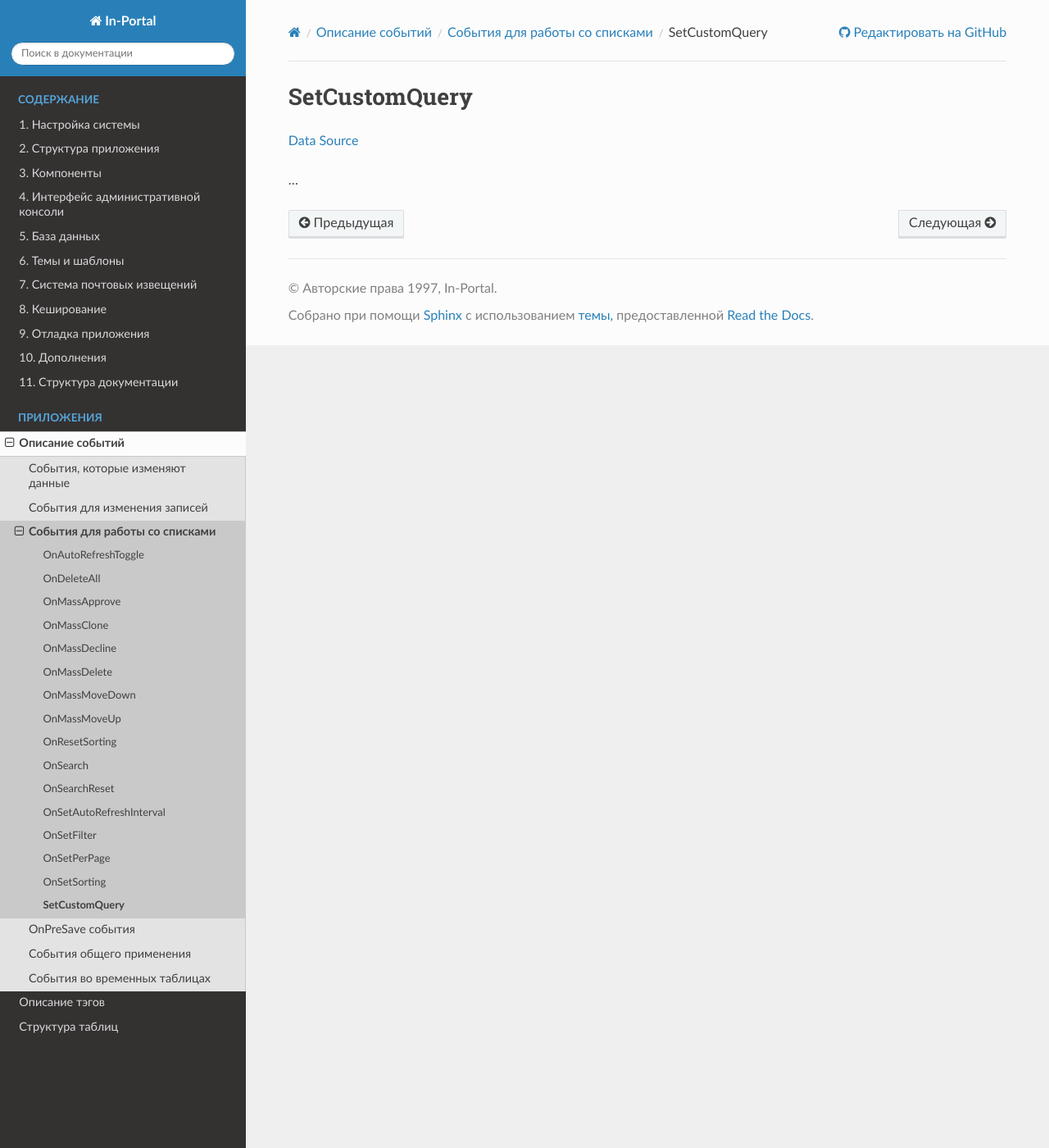
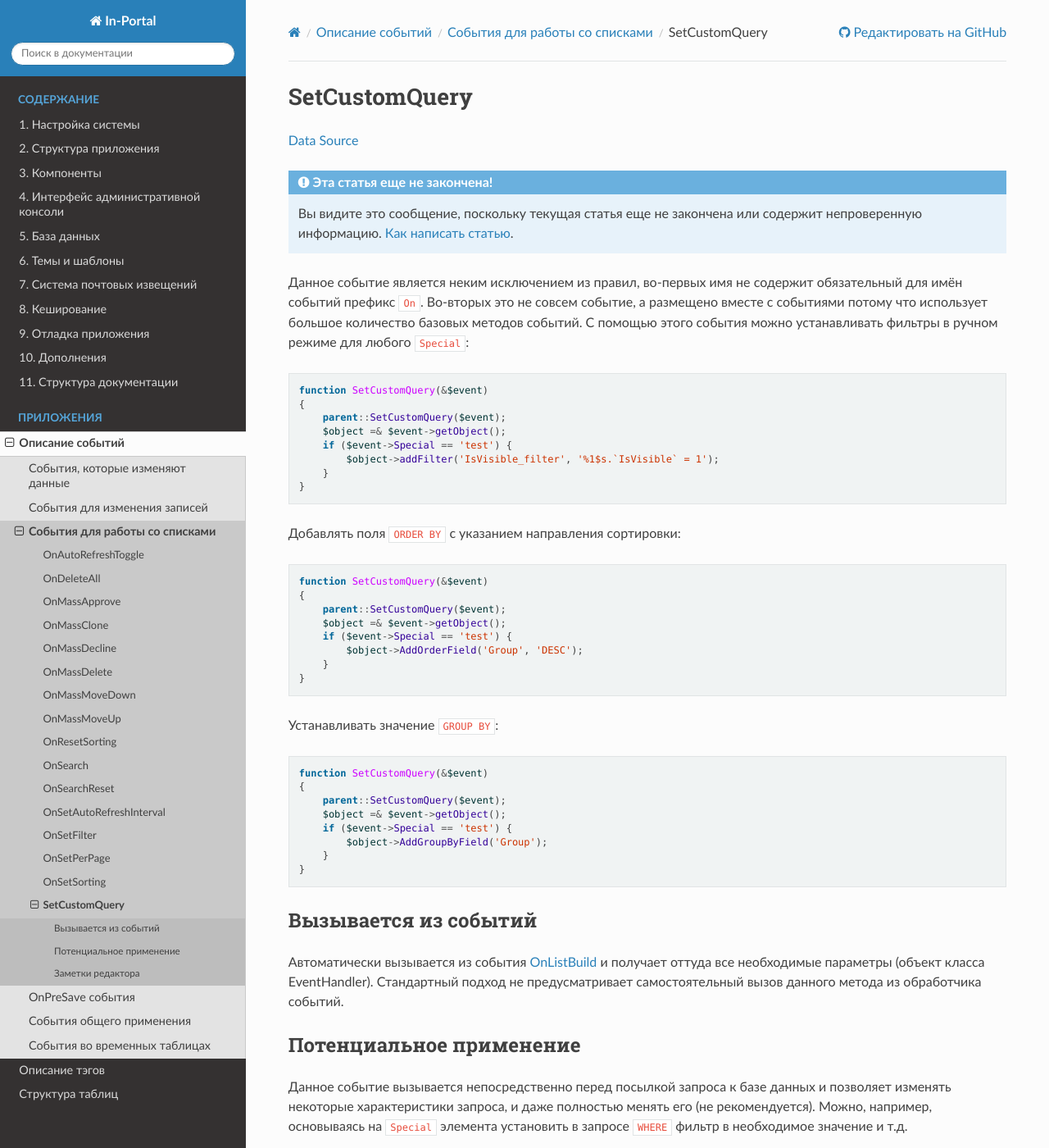
Before and after one commit to in-portal/guide-ru, a Sphinx documentation site: the page built from docs/events/lists/set_custom_query.rst, in a window 1280 px wide and 1400 px high. Shown: the whole window at 82% size. Built offline with Sphinx 7.4.7 and the Read the Docs theme 3.1.0, drawn with Linux system fonts in a browser that asks for light colours; some of the changed text lies outside the part shown.

Commit message:
Integrated "/events/lists/set_custom_query.rst"

```diff
--- a/docs/events/lists/set_custom_query.rst
+++ b/docs/events/lists/set_custom_query.rst
@@ -2,6 +2,73 @@ SetCustomQuery
 ==============
 `Data Source`_
 
-...
+.. include:: /includes/not_finished.rst
+
+Данное событие является неким исключением из правил, во-первых имя не содержит обязательный для имён событий
+префикс ``On``. Во-вторых это не совсем событие, а размещено вместе с событиями потому что использует большое
+количество базовых методов событий. С помощью этого события можно устанавливать фильтры в ручном режиме
+для любого ``Special``:
+
+.. code:: php
+
+       function SetCustomQuery(&$event)
+       {
+           parent::SetCustomQuery($event);
+           $object =& $event->getObject();
+           if ($event->Special == 'test') {
+               $object->addFilter('IsVisible_filter', '%1$s.`IsVisible` = 1');
+           }
+       }
+
+Добавлять поля ``ORDER BY`` с указанием направления сортировки:
+
+.. code:: php
+
+       function SetCustomQuery(&$event)
+       {
+           parent::SetCustomQuery($event);
+           $object =& $event->getObject();
+           if ($event->Special == 'test') {
+               $object->AddOrderField('Group', 'DESC');
+           }
+       }
+
+Устанавливать значение ``GROUP BY``:
+
+.. code:: php
+
+       function SetCustomQuery(&$event)
+       {
+           parent::SetCustomQuery($event);
+           $object =& $event->getObject();
+           if ($event->Special == 'test') {
+               $object->AddGroupByField('Group');
+           }
+       }
+
+Вызывается из событий
+---------------------
+
+Автоматически вызывается из события :doc:`/events/general/on_list_build` и получает оттуда все необходимые
+параметры (объект класса EventHandler). Стандартный подход не предусматривает самостоятельный вызов данного
+метода из обработчика событий.
+
+Потенциальное применение
+------------------------
+
+Данное событие вызывается непосредственно перед посылкой запроса к базе данных и позволяет изменять некоторые
+характеристики запроса, и даже полностью менять его (не рекомендуется). Можно, например, основываясь на ``Special``
+элемента установить в запросе ``WHERE`` фильтр в необходимое значение и т.д.
+
+Заметки редактора
+-----------------
+
++-------------------+--------------------------------------------------------------------------------------+
+| текст             | коррекция                                                                            |
++===================+======================================================================================+
+| Входные параметры | Данная глава написана не по правилам. Т.к. такого рода ошибку допускают 80% тех,     |
+|                   | кто пишет статьи о событиях, то писать в чём ошибка не буду. Нужно просто прочитать  |
+|                   | правила.                                                                             |
++-------------------+--------------------------------------------------------------------------------------+
 
 .. _Data Source: http://guide.in-portal.org/rus/index.php/EventHandler:SetCustomQuery
```
